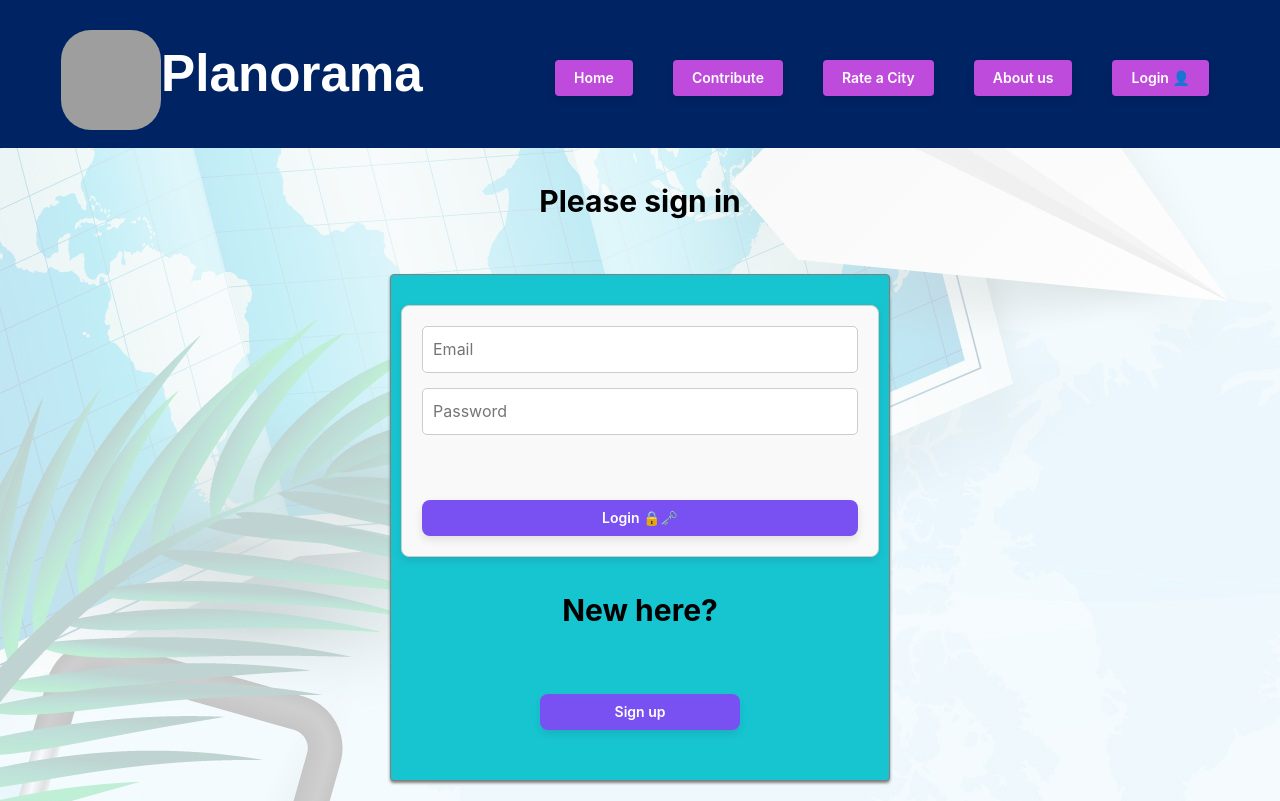
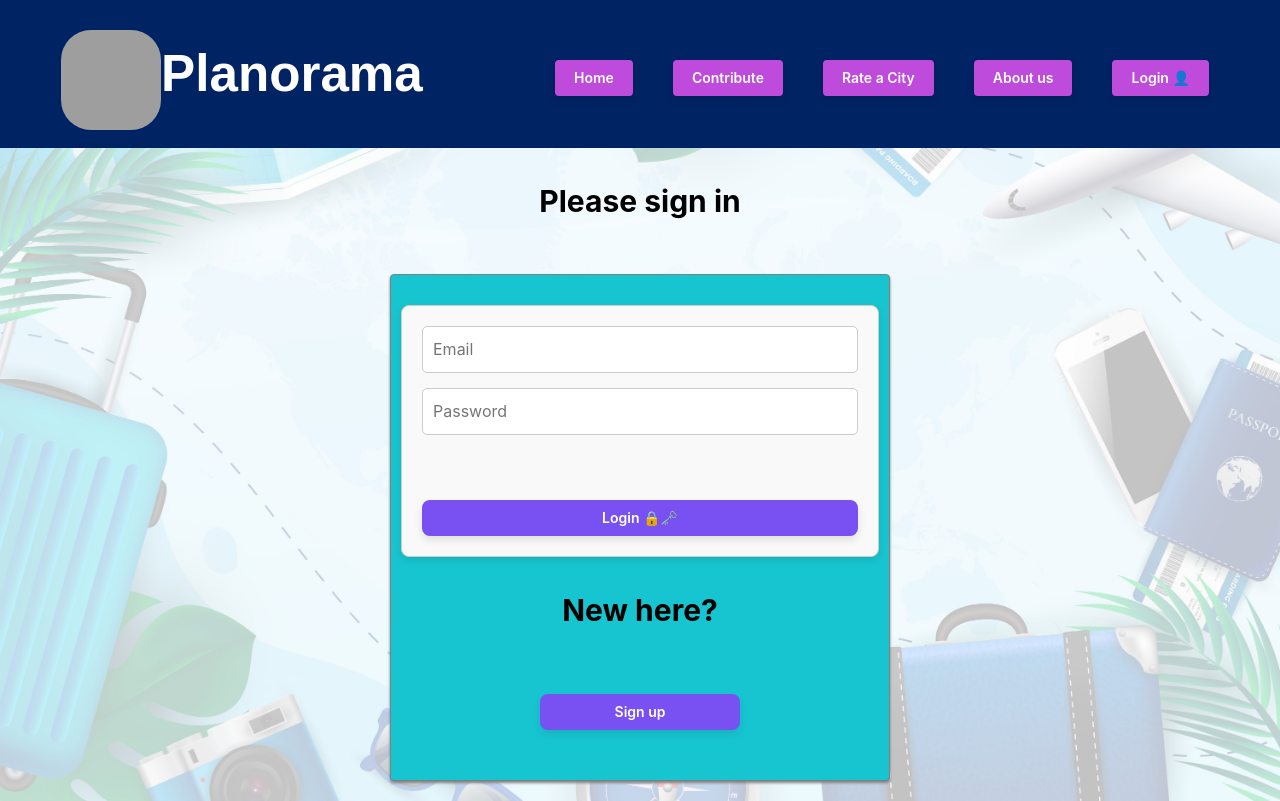
Before and after one commit to Namaste-Bonjour/Planorama, a React (Vite) app: page /Authenticate in a window 1280 px wide. Built offline with nearby package versions, Linux system fonts and the light colour scheme; no server answers; grey boxes are pictures that could not be loaded.

Commit message:
Updated page width

```diff
--- a/src/index.css
+++ b/src/index.css
@@ -3,9 +3,11 @@ body {
   background-color: rgb(102, 146, 139);
   background: url('./assets/Bg.jpg');
   background-repeat: no-repeat;
-  background-size: fill;
+  background-position: center;
+  background-size: cover;
+  overflow-x: hidden;
   width:100%;
-  height:100%;
+  height: 100%;
 }
 
 h1 {
```
